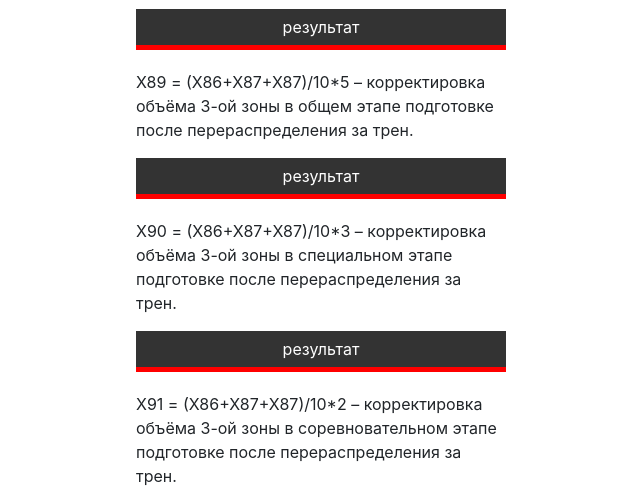
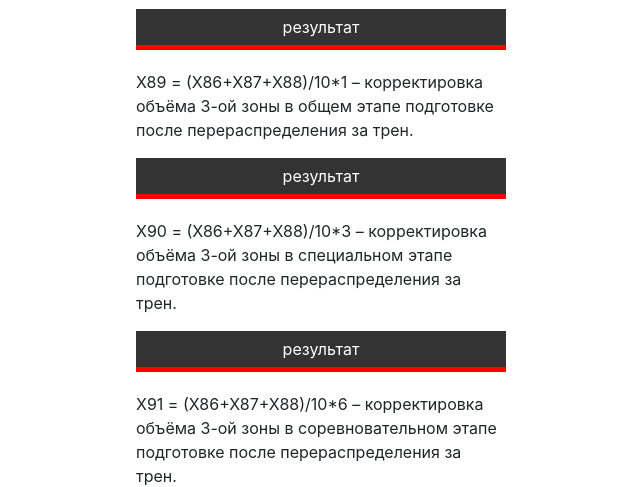
Before and after one commit to rmerfy/datebook, a plain HTML site: page index.html in a window 1280 px wide. Shown: the part 11510-11997 px from the top of the page, 319-959 px from the left. Drawn offline with Linux system fonts and the light colour scheme.

Commit message:
descr-fix

```diff
--- a/index.html
+++ b/index.html
@@ -191,11 +191,11 @@
     <span class="res-x87">результат</span>
     <p>X88 = X85/(X7*X8) - обьем 3-ой зоны в сорев. этапе подготовке после перераспределения за трен. </p>
     <span class="res-x88">результат</span>
-    <p>X89 = (X86+X87+X87)/10*5 – корректировка объёма 3-ой зоны в общем этапе подготовке после перераспределения за трен. </p>
+    <p>X89 = (X86+X87+X88)/10*1 – корректировка объёма 3-ой зоны в общем этапе подготовке после перераспределения за трен. </p>
     <span class="res-x89">результат</span>
-    <p>X90 = (X86+X87+X87)/10*3 – корректировка объёма 3-ой зоны в специальном этапе подготовке после перераспределения за трен. </p>
+    <p>X90 = (X86+X87+X88)/10*3 – корректировка объёма 3-ой зоны в специальном этапе подготовке после перераспределения за трен. </p>
     <span class="res-x90">результат</span>
-    <p>X91 = (X86+X87+X87)/10*2 – корректировка объёма 3-ой зоны в соревновательном этапе подготовке после перераспределения за трен. </p>
+    <p>X91 = (X86+X87+X88)/10*6 – корректировка объёма 3-ой зоны в соревновательном этапе подготовке после перераспределения за трен. </p>
     <span class="res-x91">результат</span>
     <p>X92 = X89*X5*X8 – общий объём 3-ой зоны после перераспределения и корректировки в общем этапе подготовки </p>
     <span class="res-x92">результат</span>
```
